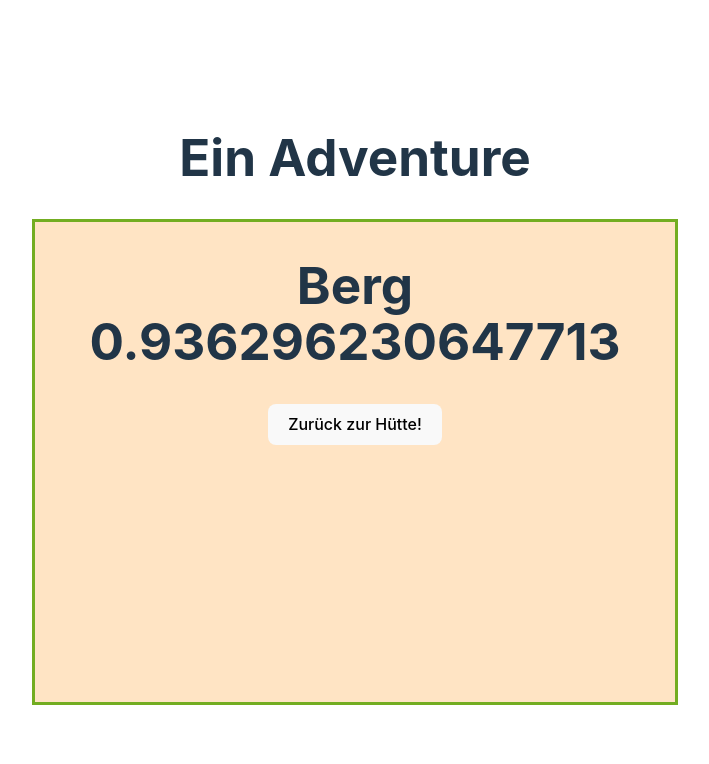
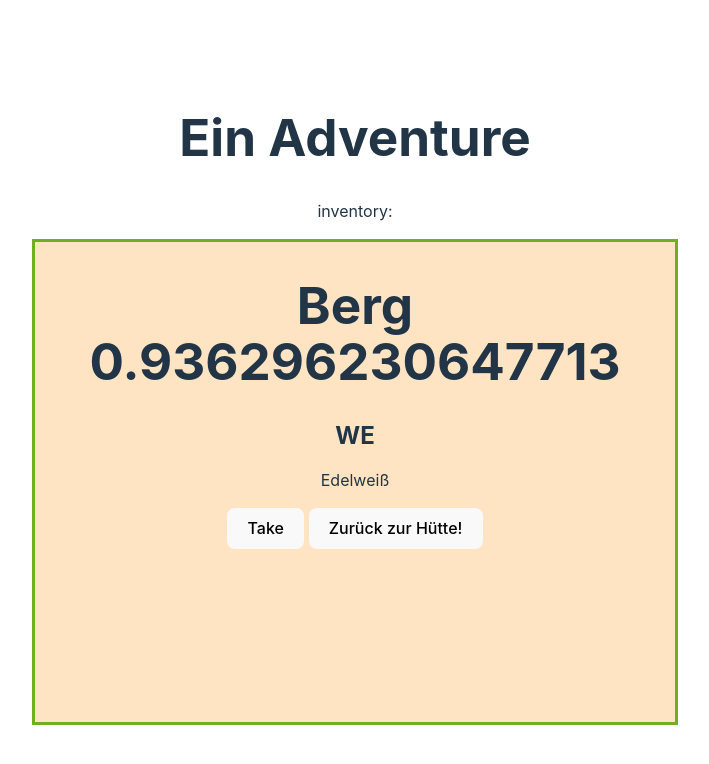
Before and after one commit to bstachmann/sveltbox, a Svelte app: page / in a window 1280 px wide. Both pictures are taken after a click on the button "Zu Berge!". Shown: the top 764 px of the page, without its empty margins (285-994 px from the left). Built offline with nearby package versions, Linux system fonts and the light colour scheme.

Commit message:
git status

```diff
--- a/src/App.svelte
+++ b/src/App.svelte
@@ -1,7 +1,8 @@
 <script >
-import { currentScene }  from './lib/state';
+import { currentScene, inventory }  from './lib/state';
 
-import Huette from './lib/Huette.svelte';
+import Huette from './lib/scenes/Huette.svelte';
+    import { each } from 'svelte/internal';
 
 currentScene.set(Huette);
 
@@ -9,6 +10,13 @@ currentScene.set(Huette);
 
 <main>
   <h1>Ein Adventure</h1>
+
+  <p>
+    inventory:
+    {#each $inventory as item}
+    {item},
+    {/each}
+  </p>
 
   <div class="scene" style="">
     <svelte:component this={$currentScene} />
--- /dev/null
+++ b/src/lib/items/Edelweiss.svelte
@@ -0,0 +1,18 @@
+
+<script context="module">
+import { inventory } from '../state';
+
+function take() {
+    inventory.set(["edelw"])
+}
+</script>
+
+<h2>WE</h2>
+
+<!--  -->
+{#if $inventory.includes("edelw") }
+<p>Not Edelweiß</p>
+{:else}
+<p>Edelweiß</p>
+<button on:click={take}>Take</button>
+{/if}
--- a/src/lib/Berg.svelte
+++ b/src/lib/scenes/Berg.svelte
@@ -1,8 +1,8 @@
 
 <script context="module">
-
     import Huette from './Huette.svelte';
-    import { currentScene } from './state';
+    import Edelweiss from '../items/Edelweiss.svelte';
+    import { currentScene } from '../state';
 
     export let r = Math.random()
 
@@ -14,4 +14,6 @@
 
 <h1>Berg {r}</h1>
 
+<Edelweiss/>
+
 <button on:click={toHuette}>Zurück zur Hütte!</button>
--- a/src/lib/Huette.svelte
+++ b/src/lib/scenes/Huette.svelte
@@ -1,7 +1,7 @@
 
 <script context="module">
 import Berg from './Berg.svelte';
-import { currentScene } from './state';
+import { currentScene } from '../state';
 
 function toBerg() {
   currentScene.set(Berg);
@@ -11,4 +11,5 @@ function toBerg() {
 
 <h1>Huette</h1>
 
+
 <button on:click={toBerg}>Zu Berge!</button>
--- a/src/lib/state.js
+++ b/src/lib/state.js
@@ -1,3 +1,4 @@
 import { writable } from 'svelte/store';
 
 export const currentScene = writable(null);
+export const inventory = writable([]);
```
